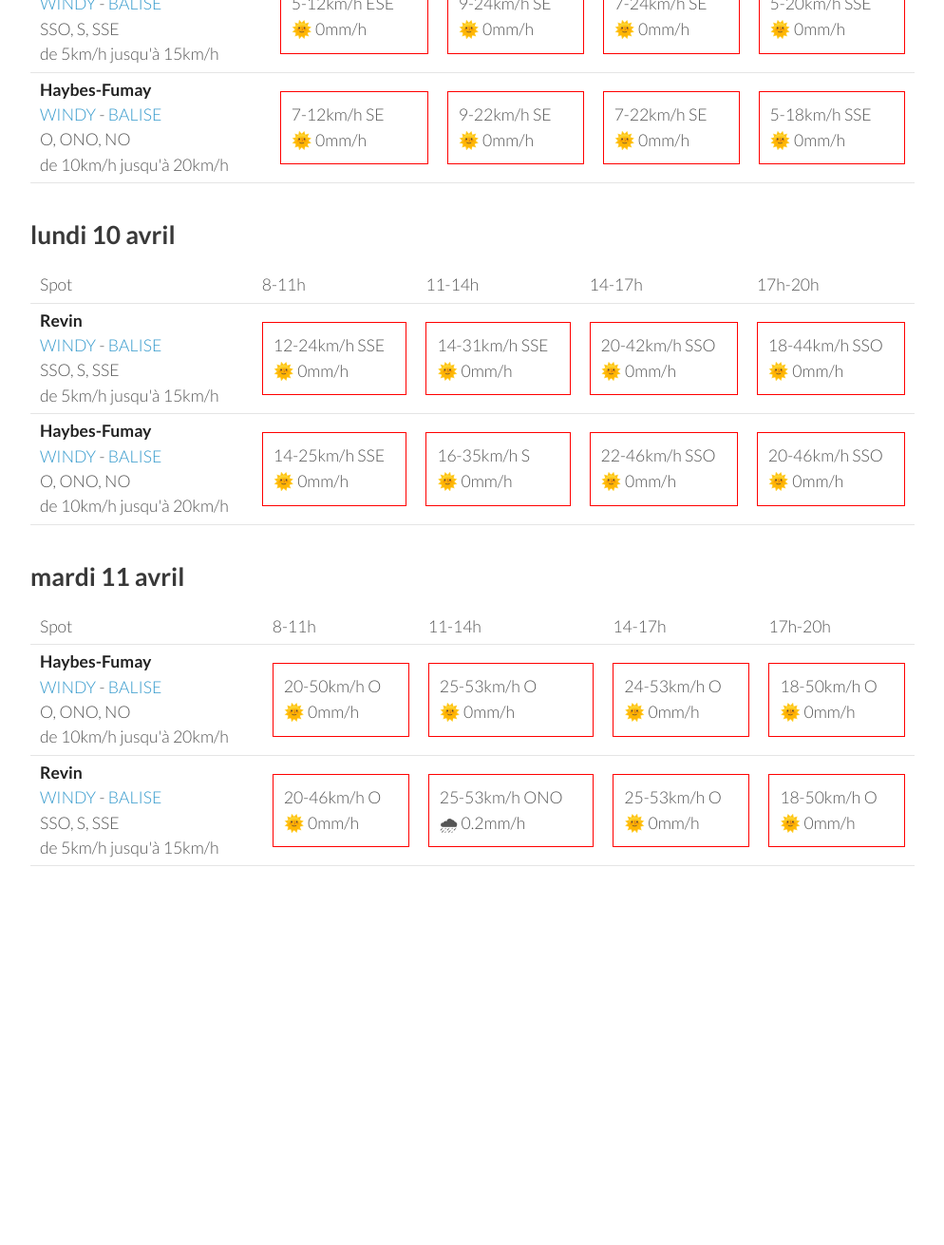
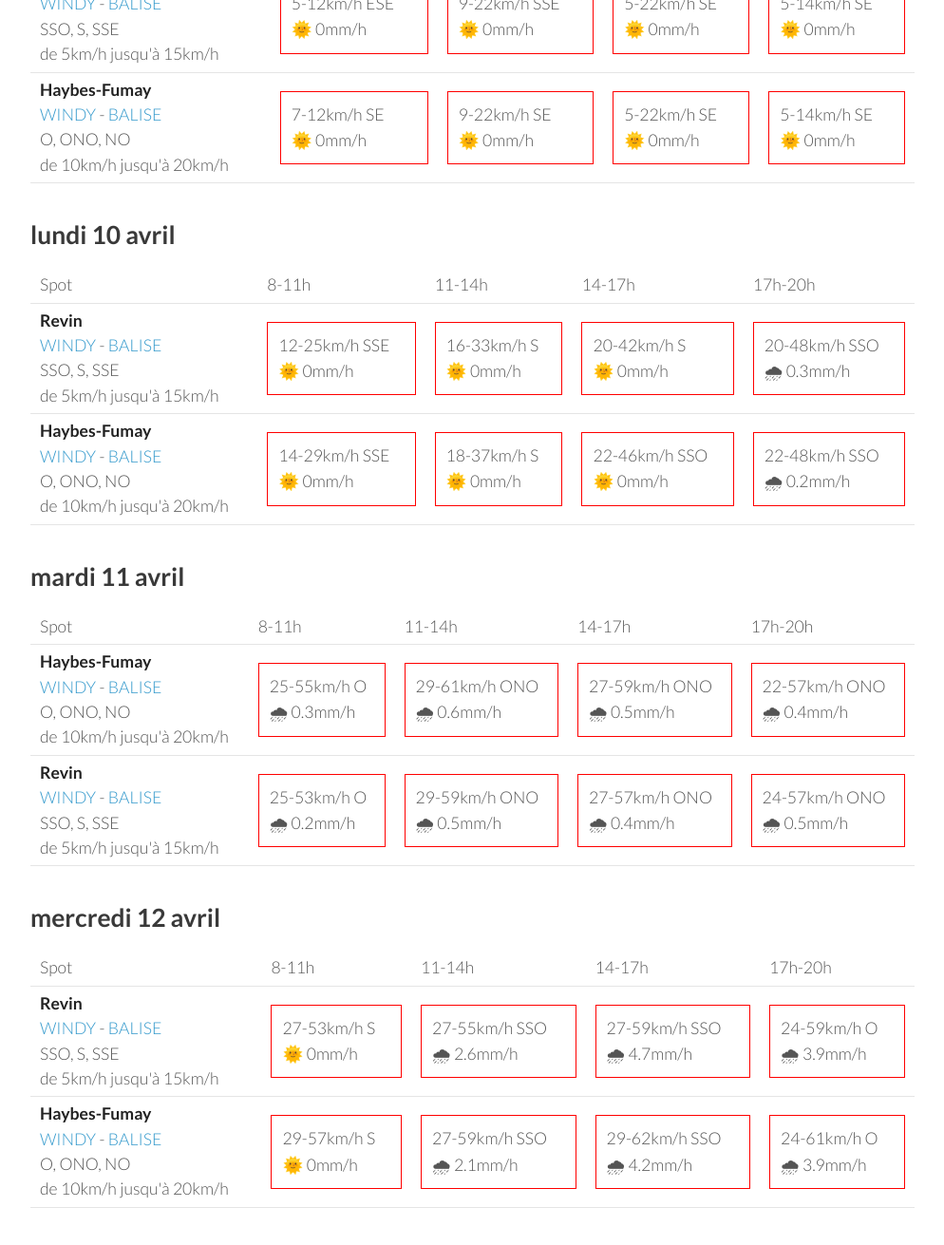
Before and after one commit to parapente-dans-le-nord/parapente-dans-le-nord.github.io, a Jekyll site: the page built from ardennes.markdown, in a window 1280 px wide and 1400 px high, scrolled down 1126 px. Shown: the top 1311 px of the window at 95% size, without its empty margins (26-1020 px from the left). Built offline with Jekyll 4.4.1, drawn with Linux system fonts in a browser that asks for light colours; before the commit the page ends 2166 px from its top, so only the background shows below that; some of the changed text lies outside the part shown.

Commit message:
update index.markdown

```diff
--- a/ardennes.markdown
+++ b/ardennes.markdown
@@ -24,21 +24,19 @@ page mise à jour le vendredi 07 avril 06:10
 <tr>
         <td><strong>Haybes-Fumay</strong><br><a href="https://windy.com/49.998/4.715?49.913,4.738,10">WINDY</a> - <span class=""><a href="http://www.balisemeteo.com/balise.php?idBalise=104">BALISE</a> </span><br> <span class="vent-favorable">O, ONO, NO</span><br><span class="force-vent">de 10km/h jusqu'à 20km/h</span> </td>
 
-            <td><div class="not-flyable"><p>1-3km/h S</p><p>🌧 0.2mm/h</p></div></td>
-            <td><div class="not-flyable"><p>1-5km/h NE</p><p>🌧 0.3mm/h</p></div></td>
-            <td><div class="not-flyable"><p>7-20km/h NO</p><p>🌧 0.3mm/h</p></div></td>
-            <td><div class="not-flyable"><p>7-20km/h N</p><p>🌧 0.9mm/h</p></div></td>
-
+            <td><div class="not-flyable"><p>0-0km/h NA</p><p>🌧️ 0mm/h</p></div></td>
+            <td><div class="not-flyable"><p>7-20km/h N</p><p>🌞 0mm/h</p></div></td>
+            <td><div class="not-flyable"><p>5-27km/h NNE</p><p>🌞 0.3mm/h</p></div></td>
+            <td><div class="not-flyable"><p>7-33km/h NNE</p><p>🌞 0.6mm/h</p></div></td>
 
     </tr>
 <tr>
         <td><strong>Revin</strong><br><a href="https://windy.com/49.948/4.625?49.543,4.625,8">WINDY</a> - <span class=""><a href="http://www.balisemeteo.com/balise.php?idBalise=5019">BALISE</a> </span><br> <span class="vent-favorable">SSO, S, SSE</span><br><span class="force-vent">de 5km/h jusqu'à 15km/h</span> </td>
 
-            <td><div class="not-flyable"><p>1-7km/h NNO</p><p>🌧 0.3mm/h</p></div></td>
-            <td><div class="not-flyable"><p>5-14km/h N</p><p>🌧 0.4mm/h</p></div></td>
-            <td><div class="not-flyable"><p>7-35km/h NNO</p><p>🌧 1.4mm/h</p></div></td>
-            <td><div class="not-flyable"><p>11-27km/h N</p><p>🌧 0.4mm/h</p></div></td>
-
+            <td><div class="not-flyable"><p>0-0km/h NA</p><p>🌧️ 0mm/h</p></div></td>
+            <td><div class="not-flyable"><p>7-22km/h NNO</p><p>🌞 0mm/h</p></div></td>
+            <td><div class="not-flyable"><p>9-31km/h NNO</p><p>🌞 0.2mm/h</p></div></td>
+            <td><div class="not-flyable"><p>7-37km/h NNO</p><p>🌞 0.3mm/h</p></div></td>
 
     </tr>
 
@@ -60,20 +58,20 @@ page mise à jour le vendredi 07 avril 06:10
 <tr>
         <td><strong>Haybes-Fumay</strong><br><a href="https://windy.com/49.998/4.715?49.913,4.738,10">WINDY</a> - <span class=""><a href="http://www.balisemeteo.com/balise.php?idBalise=104">BALISE</a> </span><br> <span class="vent-favorable">O, ONO, NO</span><br><span class="force-vent">de 10km/h jusqu'à 20km/h</span> </td>
 
-            <td><div class="not-flyable"><p>0-3km/h ONO</p><p>🌞 0mm/h</p></div></td>
-            <td><div class="not-flyable"><p>5-14km/h N</p><p>🌞 0mm/h</p></div></td>
-            <td><div class="not-flyable"><p>5-16km/h NNE</p><p>🌞 0mm/h</p></div></td>
-            <td><div class="not-flyable"><p>7-24km/h N</p><p>🌞 0mm/h</p></div></td>
+            <td><div class="not-flyable"><p>1-5km/h NNE</p><p>🌞 0mm/h</p></div></td>
+            <td><div class="not-flyable"><p>7-16km/h N</p><p>🌞 0mm/h</p></div></td>
+            <td><div class="not-flyable"><p>7-18km/h N</p><p>🌞 0mm/h</p></div></td>
+            <td><div class="not-flyable"><p>9-22km/h N</p><p>🌞 0mm/h</p></div></td>
 
 
     </tr>
 <tr>
         <td><strong>Revin</strong><br><a href="https://windy.com/49.948/4.625?49.543,4.625,8">WINDY</a> - <span class=""><a href="http://www.balisemeteo.com/balise.php?idBalise=5019">BALISE</a> </span><br> <span class="vent-favorable">SSO, S, SSE</span><br><span class="force-vent">de 5km/h jusqu'à 15km/h</span> </td>
 
-            <td><div class="not-flyable"><p>1-11km/h NNE</p><p>🌞 0mm/h</p></div></td>
+            <td><div class="not-flyable"><p>3-11km/h NE</p><p>🌞 0mm/h</p></div></td>
             <td><div class="not-flyable"><p>5-18km/h NE</p><p>🌞 0mm/h</p></div></td>
-            <td><div class="not-flyable"><p>5-22km/h NE</p><p>🌞 0mm/h</p></div></td>
-            <td><div class="not-flyable"><p>9-25km/h NE</p><p>🌞 0mm/h</p></div></td>
+            <td><div class="not-flyable"><p>7-29km/h NE</p><p>🌞 0mm/h</p></div></td>
+            <td><div class="not-flyable"><p>7-24km/h NE</p><p>🌞 0mm/h</p></div></td>
 
 
     </tr>
@@ -97,9 +95,9 @@ page mise à jour le vendredi 07 avril 06:10
         <td><strong>Revin</strong><br><a href="https://windy.com/49.948/4.625?49.543,4.625,8">WINDY</a> - <span class=""><a href="http://www.balisemeteo.com/balise.php?idBalise=5019">BALISE</a> </span><br> <span class="vent-favorable">SSO, S, SSE</span><br><span class="force-vent">de 5km/h jusqu'à 15km/h</span> </td>
 
             <td><div class="not-flyable"><p>5-12km/h ESE</p><p>🌞 0mm/h</p></div></td>
-            <td><div class="not-flyable"><p>9-24km/h SE</p><p>🌞 0mm/h</p></div></td>
-            <td><div class="not-flyable"><p>7-24km/h SE</p><p>🌞 0mm/h</p></div></td>
-            <td><div class="not-flyable"><p>5-20km/h SSE</p><p>🌞 0mm/h</p></div></td>
+            <td><div class="not-flyable"><p>9-22km/h SSE</p><p>🌞 0mm/h</p></div></td>
+            <td><div class="not-flyable"><p>5-22km/h SE</p><p>🌞 0mm/h</p></div></td>
+            <td><div class="not-flyable"><p>5-14km/h SE</p><p>🌞 0mm/h</p></div></td>
 
 
     </tr>
@@ -108,8 +106,8 @@ page mise à jour le vendredi 07 avril 06:10
 
             <td><div class="not-flyable"><p>7-12km/h SE</p><p>🌞 0mm/h</p></div></td>
             <td><div class="not-flyable"><p>9-22km/h SE</p><p>🌞 0mm/h</p></div></td>
-            <td><div class="not-flyable"><p>7-22km/h SE</p><p>🌞 0mm/h</p></div></td>
-            <td><div class="not-flyable"><p>5-18km/h SSE</p><p>🌞 0mm/h</p></div></td>
+            <td><div class="not-flyable"><p>5-22km/h SE</p><p>🌞 0mm/h</p></div></td>
+            <td><div class="not-flyable"><p>5-14km/h SE</p><p>🌞 0mm/h</p></div></td>
 
 
     </tr>
@@ -132,20 +130,20 @@ page mise à jour le vendredi 07 avril 06:10
 <tr>
         <td><strong>Revin</strong><br><a href="https://windy.com/49.948/4.625?49.543,4.625,8">WINDY</a> - <span class=""><a href="http://www.balisemeteo.com/balise.php?idBalise=5019">BALISE</a> </span><br> <span class="vent-favorable">SSO, S, SSE</span><br><span class="force-vent">de 5km/h jusqu'à 15km/h</span> </td>
 
-            <td><div class="not-flyable"><p>12-24km/h SSE</p><p>🌞 0mm/h</p></div></td>
-            <td><div class="not-flyable"><p>14-31km/h SSE</p><p>🌞 0mm/h</p></div></td>
-            <td><div class="not-flyable"><p>20-42km/h SSO</p><p>🌞 0mm/h</p></div></td>
-            <td><div class="not-flyable"><p>18-44km/h SSO</p><p>🌞 0mm/h</p></div></td>
+            <td><div class="not-flyable"><p>12-25km/h SSE</p><p>🌞 0mm/h</p></div></td>
+            <td><div class="not-flyable"><p>16-33km/h S</p><p>🌞 0mm/h</p></div></td>
+            <td><div class="not-flyable"><p>20-42km/h S</p><p>🌞 0mm/h</p></div></td>
+            <td><div class="not-flyable"><p>20-48km/h SSO</p><p>🌧 0.3mm/h</p></div></td>
 
 
     </tr>
 <tr>
         <td><strong>Haybes-Fumay</strong><br><a href="https://windy.com/49.998/4.715?49.913,4.738,10">WINDY</a> - <span class=""><a href="http://www.balisemeteo.com/balise.php?idBalise=104">BALISE</a> </span><br> <span class="vent-favorable">O, ONO, NO</span><br><span class="force-vent">de 10km/h jusqu'à 20km/h</span> </td>
 
-            <td><div class="not-flyable"><p>14-25km/h SSE</p><p>🌞 0mm/h</p></div></td>
-            <td><div class="not-flyable"><p>16-35km/h S</p><p>🌞 0mm/h</p></div></td>
+            <td><div class="not-flyable"><p>14-29km/h SSE</p><p>🌞 0mm/h</p></div></td>
+            <td><div class="not-flyable"><p>18-37km/h S</p><p>🌞 0mm/h</p></div></td>
             <td><div class="not-flyable"><p>22-46km/h SSO</p><p>🌞 0mm/h</p></div></td>
-            <td><div class="not-flyable"><p>20-46km/h SSO</p><p>🌞 0mm/h</p></div></td>
+            <td><div class="not-flyable"><p>22-48km/h SSO</p><p>🌧 0.2mm/h</p></div></td>
 
 
     </tr>
@@ -168,20 +166,20 @@ page mise à jour le vendredi 07 avril 06:10
 <tr>
         <td><strong>Haybes-Fumay</strong><br><a href="https://windy.com/49.998/4.715?49.913,4.738,10">WINDY</a> - <span class=""><a href="http://www.balisemeteo.com/balise.php?idBalise=104">BALISE</a> </span><br> <span class="vent-favorable">O, ONO, NO</span><br><span class="force-vent">de 10km/h jusqu'à 20km/h</span> </td>
 
-            <td><div class="not-flyable"><p>20-50km/h O</p><p>🌞 0mm/h</p></div></td>
-            <td><div class="not-flyable"><p>25-53km/h O</p><p>🌞 0mm/h</p></div></td>
-            <td><div class="not-flyable"><p>24-53km/h O</p><p>🌞 0mm/h</p></div></td>
-            <td><div class="not-flyable"><p>18-50km/h O</p><p>🌞 0mm/h</p></div></td>
+            <td><div class="not-flyable"><p>25-55km/h O</p><p>🌧 0.3mm/h</p></div></td>
+            <td><div class="not-flyable"><p>29-61km/h ONO</p><p>🌧 0.6mm/h</p></div></td>
+            <td><div class="not-flyable"><p>27-59km/h ONO</p><p>🌧 0.5mm/h</p></div></td>
+            <td><div class="not-flyable"><p>22-57km/h ONO</p><p>🌧 0.4mm/h</p></div></td>
 
 
     </tr>
 <tr>
         <td><strong>Revin</strong><br><a href="https://windy.com/49.948/4.625?49.543,4.625,8">WINDY</a> - <span class=""><a href="http://www.balisemeteo.com/balise.php?idBalise=5019">BALISE</a> </span><br> <span class="vent-favorable">SSO, S, SSE</span><br><span class="force-vent">de 5km/h jusqu'à 15km/h</span> </td>
 
-            <td><div class="not-flyable"><p>20-46km/h O</p><p>🌞 0mm/h</p></div></td>
-            <td><div class="not-flyable"><p>25-53km/h ONO</p><p>🌧 0.2mm/h</p></div></td>
-            <td><div class="not-flyable"><p>25-53km/h O</p><p>🌞 0mm/h</p></div></td>
-            <td><div class="not-flyable"><p>18-50km/h O</p><p>🌞 0mm/h</p></div></td>
+            <td><div class="not-flyable"><p>25-53km/h O</p><p>🌧 0.2mm/h</p></div></td>
+            <td><div class="not-flyable"><p>29-59km/h ONO</p><p>🌧 0.5mm/h</p></div></td>
+            <td><div class="not-flyable"><p>27-57km/h ONO</p><p>🌧 0.4mm/h</p></div></td>
+            <td><div class="not-flyable"><p>24-57km/h ONO</p><p>🌧 0.5mm/h</p></div></td>
 
 
     </tr>
@@ -189,3 +187,39 @@ page mise à jour le vendredi 07 avril 06:10
 </tbody>
 </table>
 {:/}
+## mercredi 12 avril
+
+{::nomarkdown}
+<table>
+  <tbody>
+    <tr>
+      <td>Spot</td>
+      <td>8-11h</td>
+      <td>11-14h</td>
+      <td>14-17h</td>
+      <td>17h-20h</td>
+    </tr>
+<tr>
+        <td><strong>Revin</strong><br><a href="https://windy.com/49.948/4.625?49.543,4.625,8">WINDY</a> - <span class=""><a href="http://www.balisemeteo.com/balise.php?idBalise=5019">BALISE</a> </span><br> <span class="vent-favorable">SSO, S, SSE</span><br><span class="force-vent">de 5km/h jusqu'à 15km/h</span> </td>
+
+            <td><div class="not-flyable"><p>27-53km/h S</p><p>🌞 0mm/h</p></div></td>
+            <td><div class="not-flyable"><p>27-55km/h SSO</p><p>🌧 2.6mm/h</p></div></td>
+            <td><div class="not-flyable"><p>27-59km/h SSO</p><p>🌧 4.7mm/h</p></div></td>
+            <td><div class="not-flyable"><p>24-59km/h O</p><p>🌧 3.9mm/h</p></div></td>
+
+
+    </tr>
+<tr>
+        <td><strong>Haybes-Fumay</strong><br><a href="https://windy.com/49.998/4.715?49.913,4.738,10">WINDY</a> - <span class=""><a href="http://www.balisemeteo.com/balise.php?idBalise=104">BALISE</a> </span><br> <span class="vent-favorable">O, ONO, NO</span><br><span class="force-vent">de 10km/h jusqu'à 20km/h</span> </td>
+
+            <td><div class="not-flyable"><p>29-57km/h S</p><p>🌞 0mm/h</p></div></td>
+            <td><div class="not-flyable"><p>27-59km/h SSO</p><p>🌧 2.1mm/h</p></div></td>
+            <td><div class="not-flyable"><p>29-62km/h SSO</p><p>🌧 4.2mm/h</p></div></td>
+            <td><div class="not-flyable"><p>24-61km/h O</p><p>🌧 3.9mm/h</p></div></td>
+
+
+    </tr>
+
+</tbody>
+</table>
+{:/}
```
Also changed, not shown: other parts of ardennes.markdown (+1 -1 lines).
